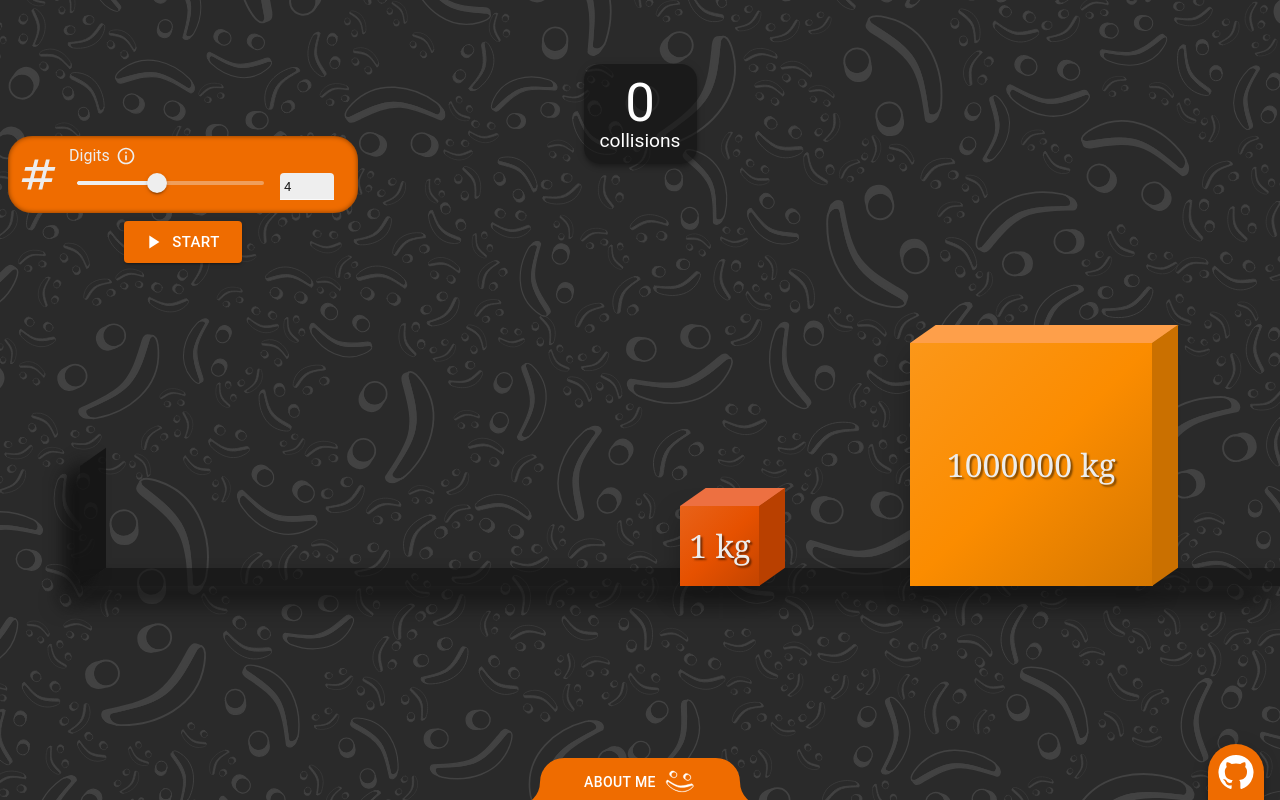
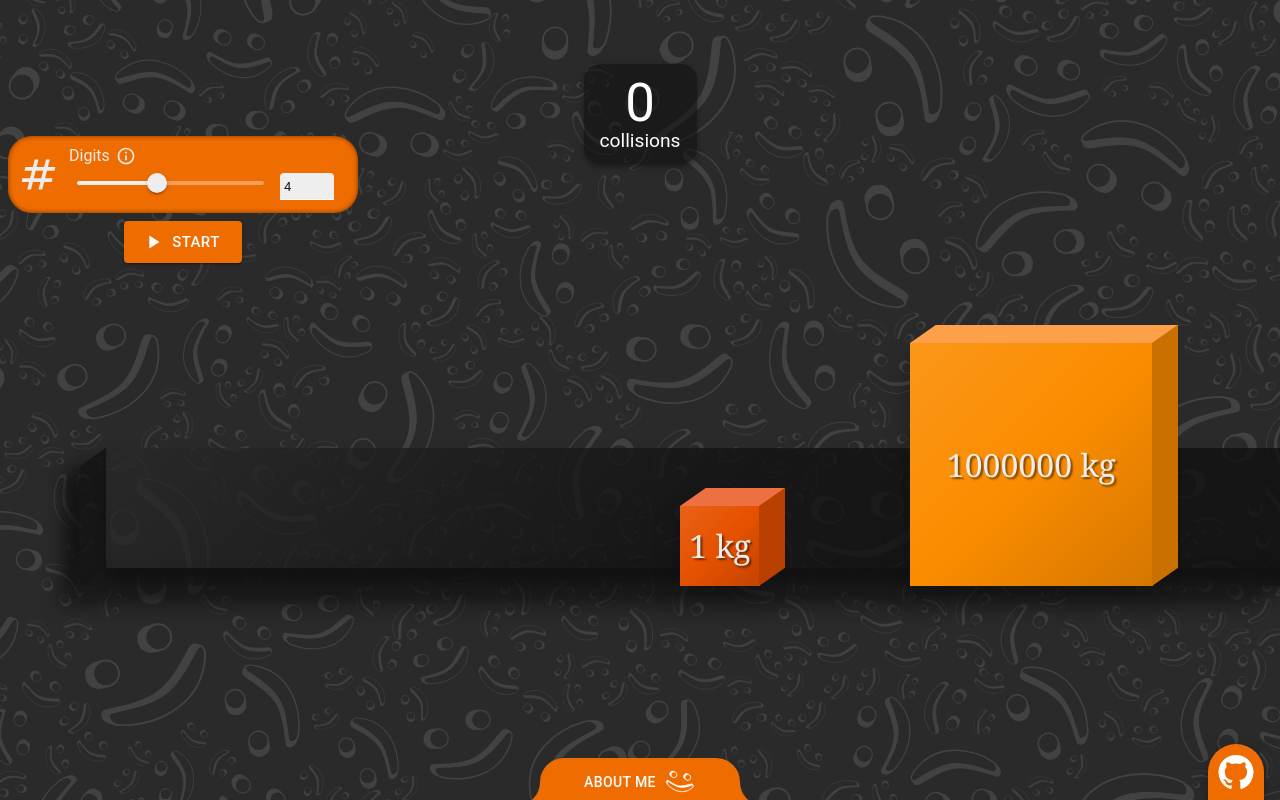
Before and after one commit to fynnbrem/homepage, a Next.js app: page /pi-collider in a window 1280 px wide. Shown: the top 800 px of the page. Built offline with nearby package versions, Linux system fonts and the light colour scheme.

Commit message:
Added a frame for the blocks to slide on.

```diff
--- a/app/pi-collider/Blocks.tsx
+++ b/app/pi-collider/Blocks.tsx
@@ -1,4 +1,4 @@
-import { Ref, useImperativeHandle, useMemo, useRef } from "react"
+import React, { Ref, useImperativeHandle, useMemo, useRef } from "react"
 import { alpha, Box, darken, lighten } from "@mui/material"
 import { orange } from "@mui/material/colors"
 import styles from "./Cube.module.css"
@@ -18,13 +18,14 @@ export type BlockProps = {
 /**
  * A slight gradient derived from the `base` color that has light shining from the top-left.
  */
-const materialGradient = (base: string) =>
-    `linear-gradient(
+function getMaterialGradient(base: string) {
+    return `linear-gradient(
     135deg,
     ${lighten(base, 0.1)} 0%,
     ${base} 50%,
     ${darken(base, 0.15)} 100%
     )`
+}
 
 /**
  * A single block. Has side faces to look 3D and contains its `mass` as text.
@@ -61,6 +62,59 @@ function Block(props: {
     )
 }
 
+/**
+ * The visual frame on which the blocks slide on.
+ * Includes a wall to the left (for the minor mass to collide), a floor and a background wall.
+ */
+function SlideFrame({ blockProps }: { blockProps: BlockProps }) {
+    // The visual depth values are copied over from the blocks.
+    return (
+        <>
+            {/*The background wall.*/}
+            <Box
+                sx={{
+                    background: getMaterialGradient(
+                        alpha(theme.palette.background.default, 0.8),
+                    ),
+                    transformOrigin: "left bottom",
+                    width: "100%",
+                    height: blockProps.minorLength * 1.5,
+                    position: "absolute",
+                    bottom: 18,
+                    left: 26,
+                    boxShadow: `0 16px 16px ${theme.palette.background.default}`,
+                }}
+            />
+            {/*The floor.*/}
+            <Box
+                sx={{
+                    background: alpha(theme.palette.background.default, 0.6),
+                    transform: "skewX(-55deg)",
+                    transformOrigin: "left bottom",
+                    width: "100%",
+                    height: 18,
+                    position: "absolute",
+                    top: blockProps.majorLength - 18,
+                    boxShadow: `0 16px 16px ${theme.palette.background.default}`,
+                }}
+            />
+            {/*The left wall.*/}
+            <Box
+                sx={{
+                    background: alpha(theme.palette.background.default, 0.8),
+                    transform: "skewY(-35deg)",
+                    transformOrigin: "left bottom",
+                    bottom: 0,
+                    width: 26,
+                    height: blockProps.minorLength * 1.5,
+                    position: "absolute",
+                    boxShadow: `-16px 0 16px ${theme.palette.background.default}`,
+                }}
+            />
+        </>
+    )
+}
+
 export function Blocks(props: {
     blockMover: Ref<BlockMover>
     blockProps: BlockProps
@@ -79,8 +133,8 @@ export function Blocks(props: {
     const colors = useMemo(() => {
         const base = [orange[900], orange[600]]
         return {
-            minor: [base[0], materialGradient(base[0])],
-            major: [base[1], materialGradient(base[1])],
+            minor: [base[0], getMaterialGradient(base[0])],
+            major: [base[1], getMaterialGradient(base[1])],
         }
     }, [])
 
@@ -89,6 +143,7 @@ export function Blocks(props: {
     return (
         <Box
             sx={{
+                // Relative position to enable anchoring.
                 position: "relative",
                 height: Math.max(bp.minorLength, bp.majorLength),
                 // We use px as unit so the position and canvas calculations stay straightforward.
@@ -99,30 +154,7 @@ export function Blocks(props: {
                 textShadow: "2px 2px 2px rgba(0, 0, 0, 0.5)",
             }}
         >
-            <Box
-                sx={{
-                    background: alpha(theme.palette.background.default, 0.6),
-                    transform: "skewX(-55deg)",
-                    transformOrigin: "left bottom",
-                    width: "100%",
-                    height: 18,
-                    position: "absolute",
-                    top: bp.majorLength - 18,
-                    boxShadow: `0 16px 16px ${theme.palette.background.default}`,
-                }}
-            />
-            <Box
-                sx={{
-                    background: alpha(theme.palette.background.default, 0.8),
-                    transform: "skewY(-35deg)",
-                    transformOrigin: "left bottom",
-                    bottom: 0,
-                    width: 26,
-                    height: bp.minorLength * 1.5,
-                    position: "absolute",
-                    boxShadow: `-16px 0 16px ${theme.palette.background.default}`,
-                }}
-            />
+            <SlideFrame blockProps={bp} />
 
             <Block
                 ref={minorBlockRef}
```
Also changed, not shown: app/pi-collider/GOALS.md (+17 -9 lines).
